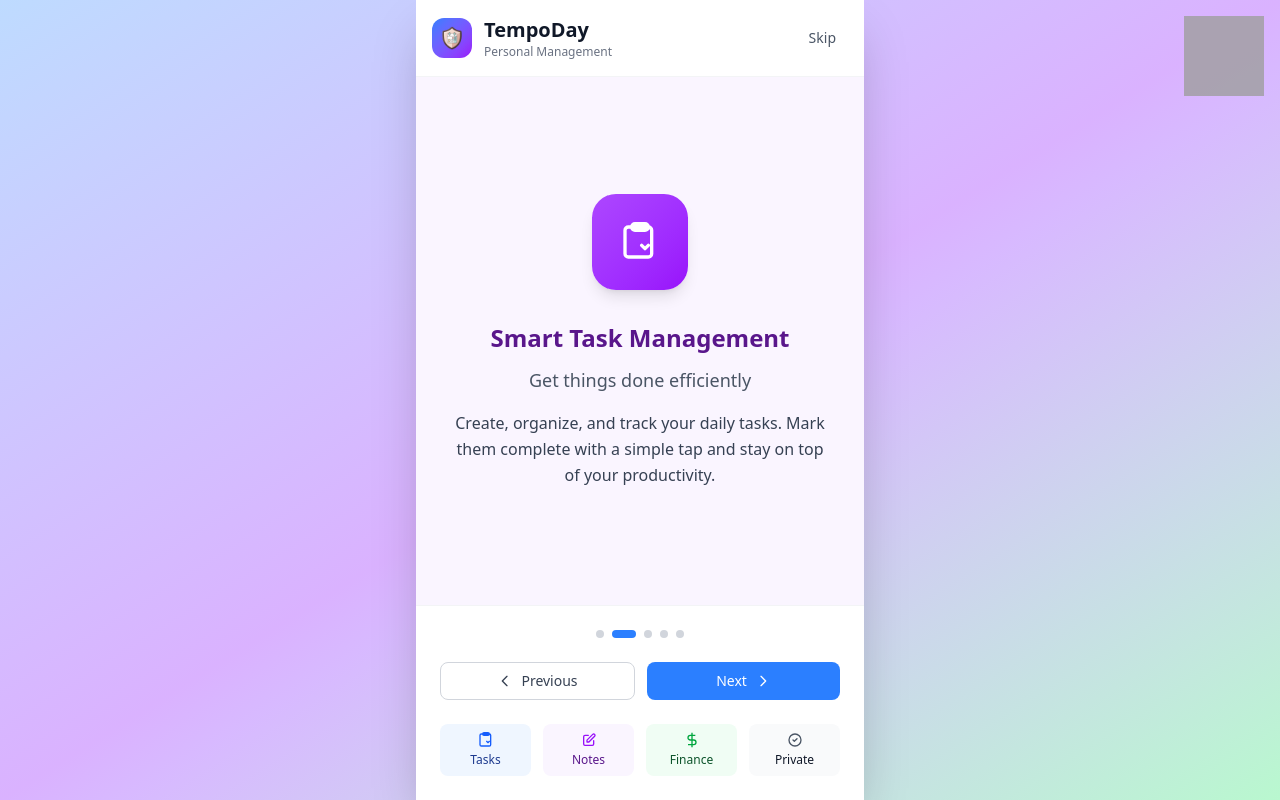
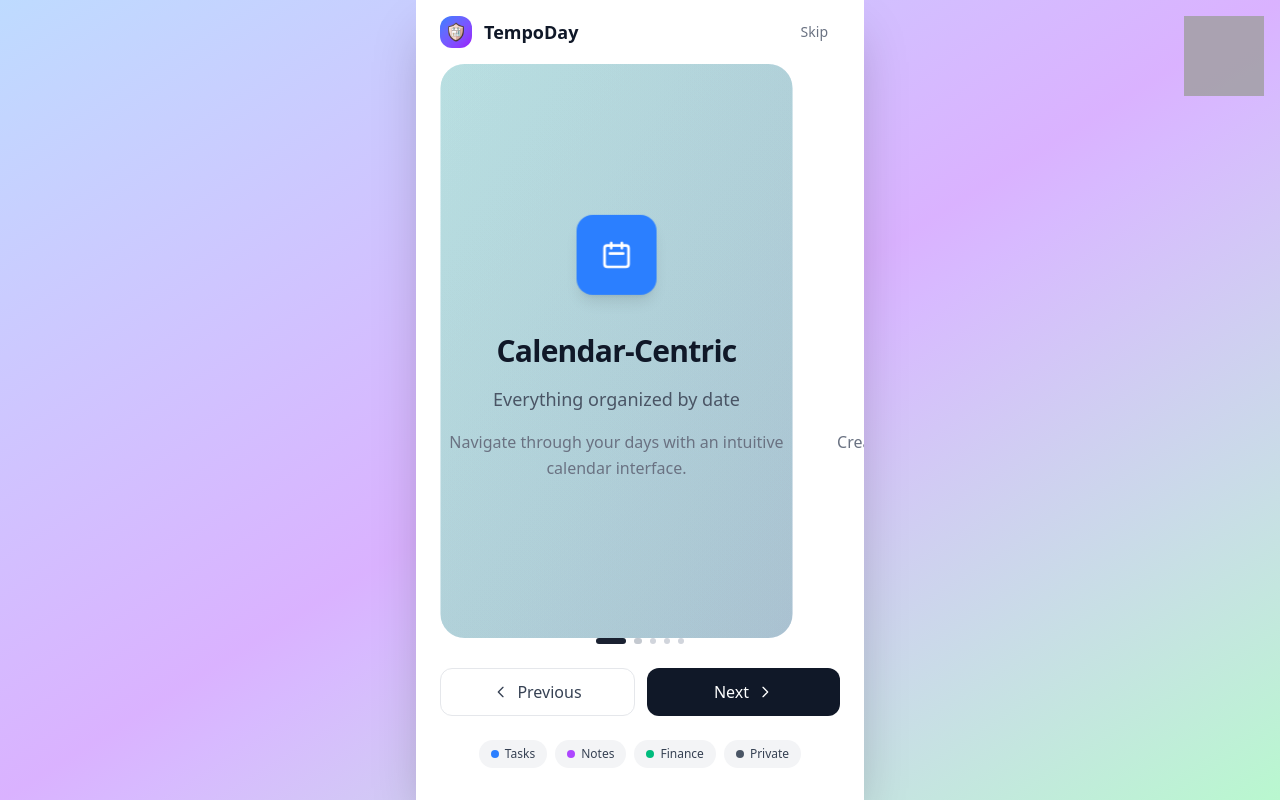
Before and after one commit to fachrihawari/tempoday, a Svelte app: page / in a window 1280 px wide. Built offline with nearby package versions, Linux system fonts and the light colour scheme; grey boxes are pictures that could not be loaded.

Commit message:
Modern Minimalist Intro Page Design

```diff
--- a/src/pages/Intro.svelte
+++ b/src/pages/Intro.svelte
@@ -16,48 +16,43 @@ let isAutoPlaying = $state(true);
 const slides = [
   {
     icon: 'calendar',
-    title: 'Calendar-Centric Design',
+    title: 'Calendar-Centric',
     subtitle: 'Everything organized by date',
-    description: 'Navigate through your days with an intuitive calendar interface. See all your tasks, notes, and finances for any date at a glance.',
-    color: 'from-blue-500 to-blue-600',
-    bgColor: 'bg-blue-50',
-    textColor: 'text-blue-900',
+    description: 'Navigate through your days with an intuitive calendar interface.',
+    gradient: 'from-blue-400/20 to-blue-600/20',
+    iconBg: 'bg-blue-500',
   },
   {
     icon: 'clipboard',
-    title: 'Smart Task Management',
+    title: 'Smart Tasks',
     subtitle: 'Get things done efficiently',
-    description: 'Create, organize, and track your daily tasks. Mark them complete with a simple tap and stay on top of your productivity.',
-    color: 'from-purple-500 to-purple-600',
-    bgColor: 'bg-purple-50',
-    textColor: 'text-purple-900',
+    description: 'Create, organize, and track your daily tasks with simple taps.',
+    gradient: 'from-purple-400/20 to-purple-600/20',
+    iconBg: 'bg-purple-500',
   },
   {
     icon: 'edit',
-    title: 'Daily Journaling',
+    title: 'Daily Notes',
     subtitle: 'Capture your thoughts',
-    description: 'Write daily notes, reflections, and memories. Keep a personal diary that helps you track your growth and experiences.',
-    color: 'from-green-500 to-green-600',
-    bgColor: 'bg-green-50',
-    textColor: 'text-green-900',
+    description: 'Write reflections and memories in your personal diary.',
+    gradient: 'from-emerald-400/20 to-emerald-600/20',
+    iconBg: 'bg-emerald-500',
   },
   {
     icon: 'dollar',
-    title: 'Financial Tracking',
+    title: 'Finance Tracking',
     subtitle: 'Monitor your money',
-    description: 'Track daily income and expenses with ease. Get instant summaries and maintain awareness of your financial habits.',
-    color: 'from-emerald-500 to-emerald-600',
-    bgColor: 'bg-emerald-50',
-    textColor: 'text-emerald-900',
+    description: 'Track income and expenses with instant summaries.',
+    gradient: 'from-green-400/20 to-green-600/20',
+    iconBg: 'bg-green-500',
   },
   {
     icon: 'check-circle',
-    title: '100% Private & Local',
+    title: 'Private & Secure',
     subtitle: 'Your data stays yours',
-    description: 'All your information is stored locally on your device. No cloud sync, no data collection, complete privacy guaranteed.',
-    color: 'from-gray-700 to-gray-800',
-    bgColor: 'bg-gray-50',
-    textColor: 'text-gray-900',
+    description: 'Everything stored locally. No cloud, no tracking.',
+    gradient: 'from-gray-400/20 to-gray-600/20',
+    iconBg: 'bg-gray-600',
   },
 ];
 
@@ -75,10 +70,7 @@ function goToSlide(index: number) {
 }
 
 function startApp() {
-  // Set a flag in localStorage to indicate the user has seen the intro
   localStorage.setItem('tempoday-intro-seen', 'true');
-
-  // Call the callback prop function (Svelte 5 way)
   onIntroCompleted?.();
 }
 
@@ -92,7 +84,7 @@ onMount(() => {
     if (isAutoPlaying) {
       nextSlide();
     }
-  }, 4000);
+  }, 5000); // Slower for better UX
 
   return () => clearInterval(interval);
 });
@@ -117,9 +109,9 @@ function handleSwipe() {
   if (Math.abs(diff) > swipeThreshold) {
     isAutoPlaying = false;
     if (diff > 0) {
-      nextSlide(); // Swipe left - next slide
+      nextSlide();
     } else {
-      prevSlide(); // Swipe right - previous slide
+      prevSlide();
     }
   }
 }
@@ -127,57 +119,56 @@ function handleSwipe() {
 const currentSlideData = $derived(slides[currentSlide]);
 </script>
 
+<!-- Modern Minimalist Design -->
 <div class="h-screen flex flex-col bg-white overflow-hidden">
-  <!-- Header -->
-  <div class="flex items-center justify-between p-4 bg-white border-b border-gray-100">
+  <!-- Minimal Header -->
+  <div class="flex items-center justify-between px-6 py-4">
     <div class="flex items-center gap-3">
-      <div class="w-10 h-10 bg-gradient-to-br from-blue-500 to-purple-600 rounded-xl flex items-center justify-center">
-        <img src="/logo.png" class="w-6 h-6" alt="TempoDay" />
+      <div class="w-8 h-8 rounded-xl bg-gradient-to-br from-blue-500 to-purple-600 flex items-center justify-center">
+        <img src="/logo.png" class="w-5 h-5" alt="TempoDay" />
       </div>
-      <div>
-        <h1 class="text-xl font-bold text-gray-900">TempoDay</h1>
-        <p class="text-xs text-gray-500">Personal Management</p>
-      </div>
+      <span class="text-lg font-semibold text-gray-900">TempoDay</span>
     </div>
 
-    <Button
-      variant="ghost"
-      size="sm"
+    <button
       onclick={skipIntro}
-      class="text-gray-600 hover:text-gray-800"
+      class="text-sm text-gray-500 hover:text-gray-700 transition-colors px-3 py-1 rounded-full hover:bg-gray-50"
     >
-      {#snippet children()}
-        Skip
-      {/snippet}
-    </Button>
+      Skip
+    </button>
   </div>
 
-  <!-- Main Content Area -->
+  <!-- Main Content with Smooth Transitions -->
   <div
-    class="flex-1 relative overflow-hidden"
+    class="flex-1 relative overflow-hidden px-6"
     ontouchstart={handleTouchStart}
     ontouchend={handleTouchEnd}
   >
-    <!-- Slide Content -->
-    <div class="h-full flex transition-transform duration-500 ease-out" style="transform: translateX(-{currentSlide * 100}%)">
+    <!-- Slide Container -->
+    <div class="h-full flex transition-all duration-700 ease-out" style="transform: translateX(-{currentSlide * 100}%)">
       {#each slides as slide, index (index)}
-        <div class="w-full h-full flex-shrink-0 flex flex-col">
-          <!-- Hero Section -->
-          <div class="flex-1 {slide.bgColor} flex flex-col items-center justify-center px-6 py-12 text-center">
-            <!-- Icon -->
-            <div class="w-24 h-24 bg-gradient-to-br {slide.color} rounded-3xl flex items-center justify-center mb-8 shadow-lg">
-              <Icon name={slide.icon} class="text-white" size="2xl" />
+        <div class="w-full h-full flex-shrink-0 flex flex-col items-center justify-center text-center">
+          <!-- Background Gradient (Subtle) -->
+          <div class="absolute inset-0 bg-gradient-to-br {slide.gradient} opacity-50 rounded-3xl mx-6"></div>
+
+          <!-- Content Container -->
+          <div class="relative z-10 max-w-sm mx-auto space-y-8">
+            <!-- Icon with Floating Animation -->
+            <div class="flex justify-center">
+              <div class="w-20 h-20 {slide.iconBg} rounded-2xl flex items-center justify-center shadow-lg shadow-black/10 animate-float">
+                <Icon name={slide.icon} class="text-white" size="xl" />
+              </div>
             </div>
 
-            <!-- Content -->
-            <div class="max-w-sm">
-              <h2 class="text-2xl font-bold {slide.textColor} mb-3">
+            <!-- Text Content -->
+            <div class="space-y-4">
+              <h2 class="text-3xl font-bold text-gray-900 tracking-tight">
                 {slide.title}
               </h2>
-              <p class="text-lg font-medium text-gray-600 mb-4">
+              <p class="text-lg text-gray-600 font-medium">
                 {slide.subtitle}
               </p>
-              <p class="text-gray-700 leading-relaxed">
+              <p class="text-gray-500 leading-relaxed text-base">
                 {slide.description}
               </p>
             </div>
@@ -187,87 +178,97 @@ const currentSlideData = $derived(slides[currentSlide]);
     </div>
   </div>
 
-  <!-- Bottom Section -->
-  <div class="bg-white border-t border-gray-100 p-6">
-    <!-- Slide Indicators -->
-    <div class="flex justify-center gap-2 mb-6">
+  <!-- Clean Bottom Section -->
+  <div class="px-6 pb-8 space-y-6">
+    <!-- Minimal Slide Indicators -->
+    <div class="flex justify-center gap-2">
       {#each slides as _, index}
         <button
           onclick={() => goToSlide(index)}
-          class="w-2 h-2 rounded-full transition-all duration-300 {index === currentSlide
-            ? 'bg-blue-500 w-6'
-            : 'bg-gray-300 hover:bg-gray-400'}"
+          class="h-1.5 rounded-full transition-all duration-300 {index === currentSlide
+            ? 'bg-gray-900 w-8'
+            : 'bg-gray-300 w-1.5 hover:bg-gray-400'}"
         ></button>
       {/each}
     </div>
 
-    <!-- Navigation Buttons -->
+    <!-- Navigation -->
     <div class="flex gap-3">
       {#if currentSlide > 0}
-        <Button
-          variant="outline"
+        <button
           onclick={prevSlide}
-          class="flex-1"
+          class="flex-1 h-12 rounded-xl border border-gray-200 flex items-center justify-center text-gray-700 hover:bg-gray-50 transition-colors"
         >
-          {#snippet children()}
-            <Icon name="chevron-left" size="sm" class="mr-2" />
-            Previous
-          {/snippet}
-        </Button>
+          <Icon name="chevron-left" size="sm" class="mr-2" />
+          Previous
+        </button>
       {:else}
         <div class="flex-1"></div>
       {/if}
 
       {#if currentSlide < slides.length - 1}
-        <Button
-          variant="primary"
+        <button
           onclick={nextSlide}
-          class="flex-1"
+          class="flex-1 h-12 rounded-xl bg-gray-900 text-white flex items-center justify-center hover:bg-gray-800 transition-colors"
         >
-          {#snippet children()}
-            Next
-            <Icon name="chevron-right" size="sm" class="ml-2" />
-          {/snippet}
-        </Button>
+          Next
+          <Icon name="chevron-right" size="sm" class="ml-2" />
+        </button>
       {:else}
-        <Button
-          variant="primary"
+        <button
           onclick={startApp}
-          class="flex-1 !bg-gradient-to-r !from-blue-500 !to-purple-600 hover:!from-blue-600 hover:!to-purple-700"
+          class="flex-1 h-12 rounded-xl bg-gradient-to-r from-blue-500 to-purple-600 text-white flex items-center justify-center hover:from-blue-600 hover:to-purple-700 transition-all shadow-lg shadow-blue-500/25"
         >
-          {#snippet children()}
-            <Icon name="check" size="sm" class="mr-2" />
-            Get Started
-          {/snippet}
-        </Button>
+          <Icon name="check" size="sm" class="mr-2" />
+          Get Started
+        </button>
       {/if}
     </div>
 
-    <!-- Feature Preview -->
-    <div class="mt-6 grid grid-cols-4 gap-3">
-      <div class="flex flex-col items-center p-2 bg-blue-50 rounded-lg">
-        <Icon name="clipboard" class="text-blue-600 mb-1" size="sm" />
-        <span class="text-xs font-medium text-blue-900">Tasks</span>
+    <!-- Feature Pills -->
+    <div class="flex justify-center gap-2 flex-wrap">
+      <div class="px-3 py-1.5 bg-gray-100 rounded-full flex items-center gap-1.5">
+        <div class="w-2 h-2 bg-blue-500 rounded-full"></div>
+        <span class="text-xs font-medium text-gray-700">Tasks</span>
       </div>
-      <div class="flex flex-col items-center p-2 bg-purple-50 rounded-lg">
-        <Icon name="edit" class="text-purple-600 mb-1" size="sm" />
-        <span class="text-xs font-medium text-purple-900">Notes</span>
+      <div class="px-3 py-1.5 bg-gray-100 rounded-full flex items-center gap-1.5">
+        <div class="w-2 h-2 bg-purple-500 rounded-full"></div>
+        <span class="text-xs font-medium text-gray-700">Notes</span>
       </div>
-      <div class="flex flex-col items-center p-2 bg-green-50 rounded-lg">
-        <Icon name="dollar" class="text-green-600 mb-1" size="sm" />
-        <span class="text-xs font-medium text-green-900">Finance</span>
+      <div class="px-3 py-1.5 bg-gray-100 rounded-full flex items-center gap-1.5">
+        <div class="w-2 h-2 bg-emerald-500 rounded-full"></div>
+        <span class="text-xs font-medium text-gray-700">Finance</span>
       </div>
-      <div class="flex flex-col items-center p-2 bg-gray-50 rounded-lg">
-        <Icon name="check-circle" class="text-gray-600 mb-1" size="sm" />
-        <span class="text-xs font-medium text-gray-900">Private</span>
+      <div class="px-3 py-1.5 bg-gray-100 rounded-full flex items-center gap-1.5">
+        <div class="w-2 h-2 bg-gray-600 rounded-full"></div>
+        <span class="text-xs font-medium text-gray-700">Private</span>
       </div>
     </div>
   </div>
 </div>
 
 <style>
-/* Ensure smooth transitions */
-.transition-transform {
-  transition: transform 0.5s cubic-bezier(0.4, 0, 0.2, 1);
+/* Smooth transitions */
+.transition-all {
+  transition: all 0.7s cubic-bezier(0.4, 0, 0.2, 1);
+}
+
+/* Floating animation for icons */
+@keyframes float {
+  0%, 100% {
+    transform: translateY(0px);
+  }
+  50% {
+    transform: translateY(-8px);
+  }
+}
+
+.animate-float {
+  animation: float 3s ease-in-out infinite;
+}
+
+/* Custom scrollbar for better aesthetics */
+::-webkit-scrollbar {
+  display: none;
 }
 </style>
```
